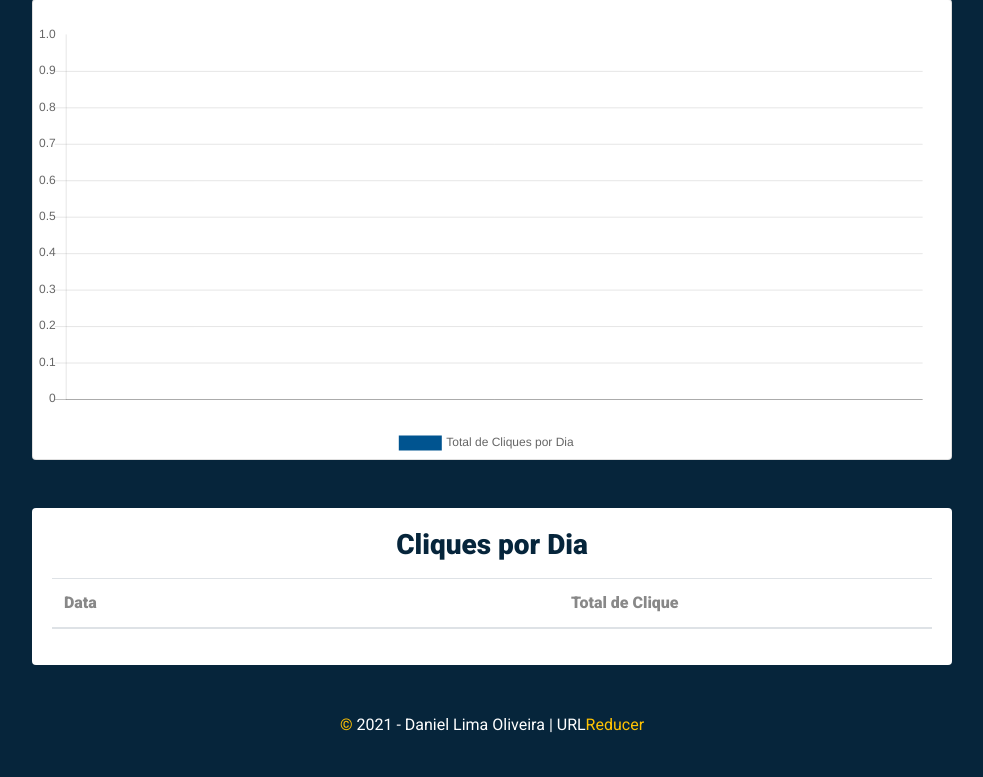
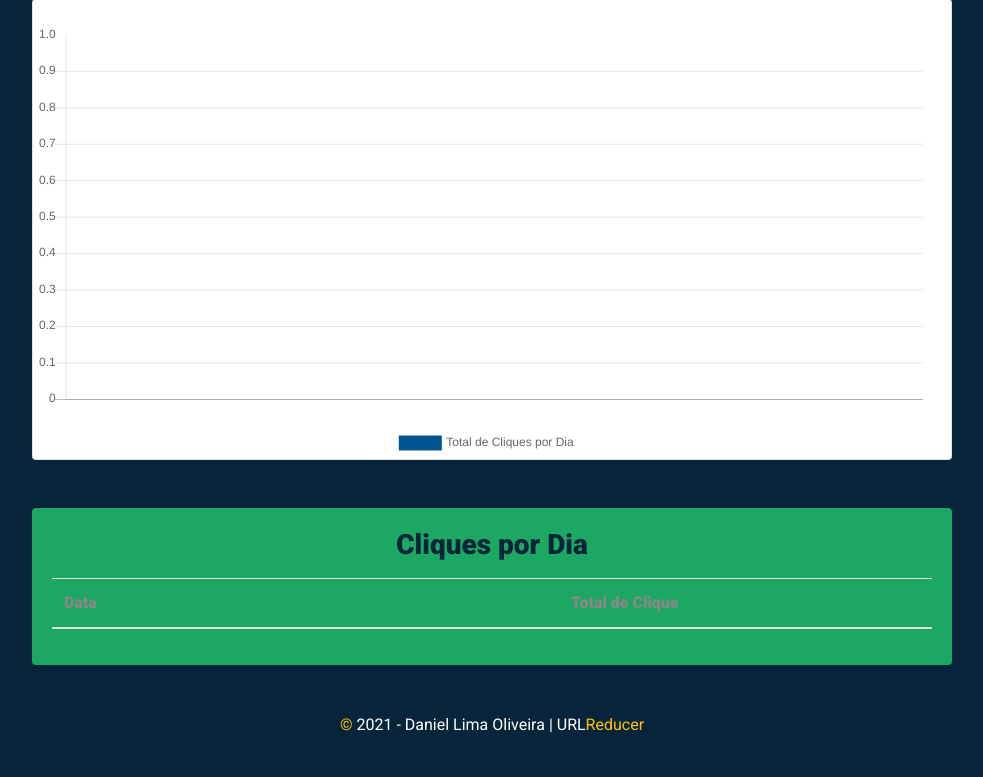
Before and after one commit to danielngd/url_reduce, a Django app: template url_reducer/templates/url_reducer/relatorio.html in a window 1280 px wide. Shown: the part 467-1244 px from the top of the page, without its empty margins (148-1131 px from the left). Run offline with Django 3.2, Linux system fonts and the light colour scheme; the template is opened without the code that fills it, so the values that code supplies are empty; parts of the project's set-up code (start-up, migrations or seed data) failed here and were passed over.

Commit message:
color changes

```diff
--- a/url_reducer/static/url_reducer/assets/css/style.css
+++ b/url_reducer/static/url_reducer/assets/css/style.css
@@ -16,7 +16,7 @@ h1, h2, .text-muted { color: #fff !important;}
 .input-group-lg>.form-control:not(textarea) {height: calc(1.5em + 1rem + 30px);}
 .btn-outline-primary{border-color: #fff; color:#fff;}
 .btn-lg {padding: 1.5rem 1rem;}
-.panel {background-color: #fff; padding: 20px; border-radius: 4px;}
+.panel {background-color: rgb(28, 168, 98); padding: 20px; border-radius: 4px;}
 th,td {color:#888;}
 .panel-title {color:#06253b;}
 
```
